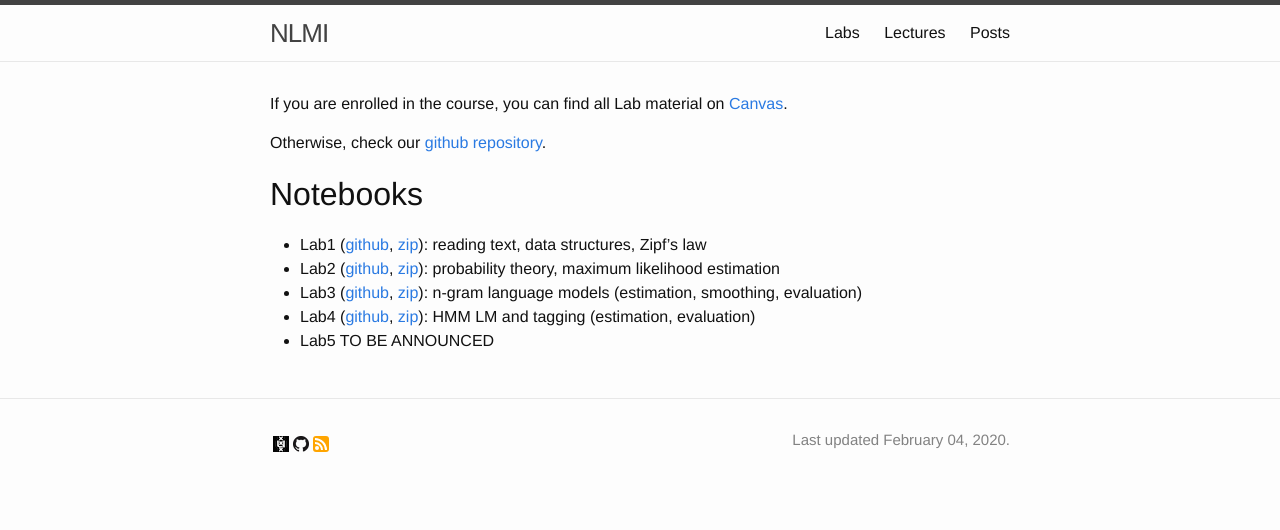
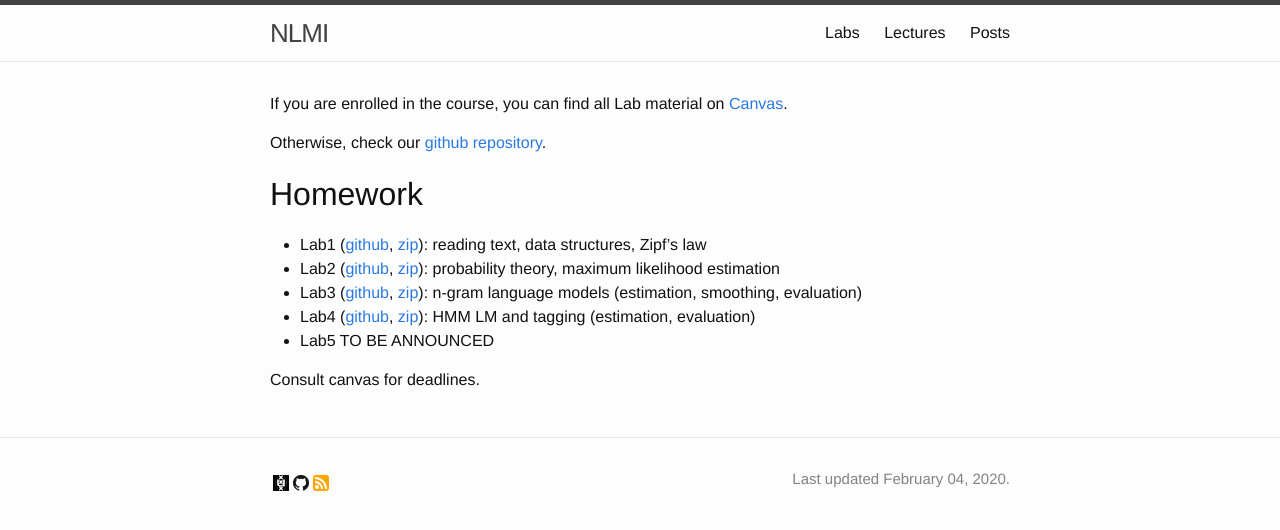
Before and after one commit to cl-illc/nlmi, a Jekyll site: the page built from labs.md, in a window 1280 px wide. Shown: the top 530 px of the page. Built offline with Jekyll 4.4.1, drawn with Linux system fonts in a browser that asks for light colours.

Commit message:
deadlines

```diff
--- a/labs.md
+++ b/labs.md
@@ -9,10 +9,13 @@ If you are enrolled in the course, you can find all Lab material on [Canvas](//c
 Otherwise, check our [github repository](//github.com/cl-illc/nlmi/tree/gh-pages/labs).
 
 
-# Notebooks
+# Homework
+
 
 * Lab1 ([github](https://github.com/cl-illc/nlmi/tree/gh-pages/labs/lab1), [zip](https://kinolien.github.io/gitzip/?download=https://github.com/cl-illc/nlmi/tree/gh-pages/labs/lab1)): reading text, data structures, Zipf's law
 * Lab2 ([github](https://github.com/cl-illc/nlmi/tree/gh-pages/labs/lab2), [zip](https://kinolien.github.io/gitzip/?download=https://github.com/cl-illc/nlmi/tree/gh-pages/labs/lab2)): probability theory, maximum likelihood estimation
 * Lab3 ([github](https://github.com/cl-illc/nlmi/tree/gh-pages/labs/lab3), [zip](https://kinolien.github.io/gitzip/?download=https://github.com/cl-illc/nlmi/tree/gh-pages/labs/lab3)): n-gram language models (estimation, smoothing, evaluation)
 * Lab4 ([github](https://github.com/cl-illc/nlmi/tree/gh-pages/labs/lab4), [zip](https://kinolien.github.io/gitzip/?download=https://github.com/cl-illc/nlmi/tree/gh-pages/labs/lab4)): HMM LM and tagging (estimation, evaluation)
 * Lab5 TO BE ANNOUNCED
+
+Consult canvas for deadlines.
```
Also changed, not shown: 1 other file.
